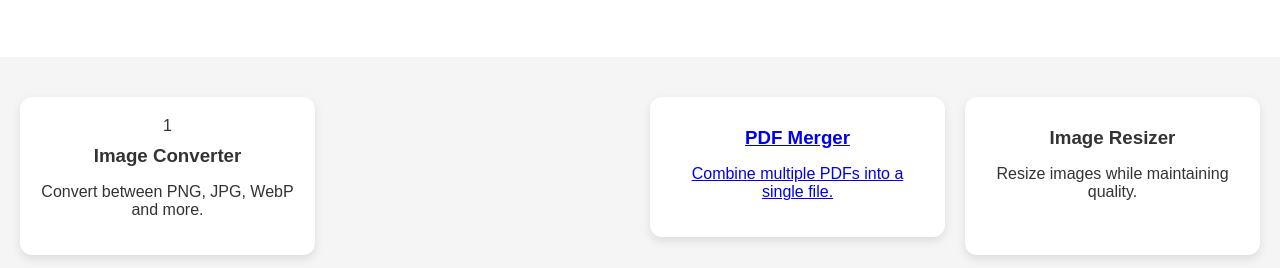
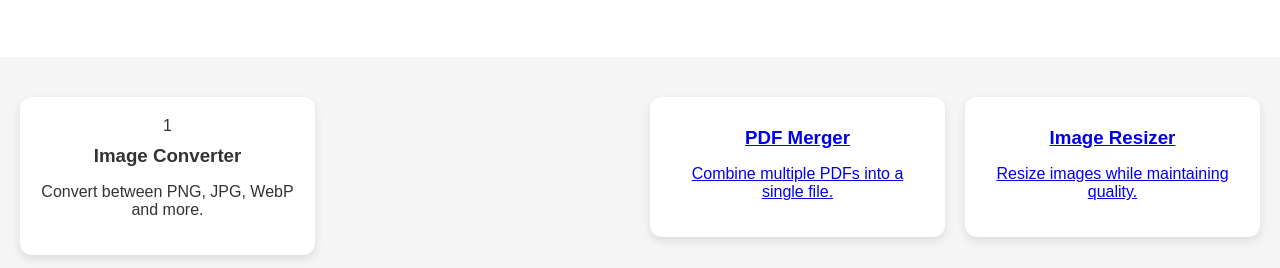
Before and after one commit to ia7122273-ai/tool, a plain HTML site: page index.html in a window 1280 px wide. Shown: the part 684-952 px from the top of the page. Drawn offline with Linux system fonts and the light colour scheme.

Commit message:
Update index.html

```diff
--- a/index.html
+++ b/index.html
@@ -168,10 +168,13 @@
 </a>
 
 
-    <div class="tool-card">
-      <h3>Image Resizer</h3>
-      <p>Resize images while maintaining quality.</p>
-    </div>
+    <a href="/tool/img-resizer.html" class="tool-link">
+  <div class="tool-card">
+    <h3>Image Resizer</h3>
+    <p>Resize images while maintaining quality.</p>
+  </div>
+</a>
+
 
     <div class="tool-card">
       <h3>PDF Compressor</h3>
```
